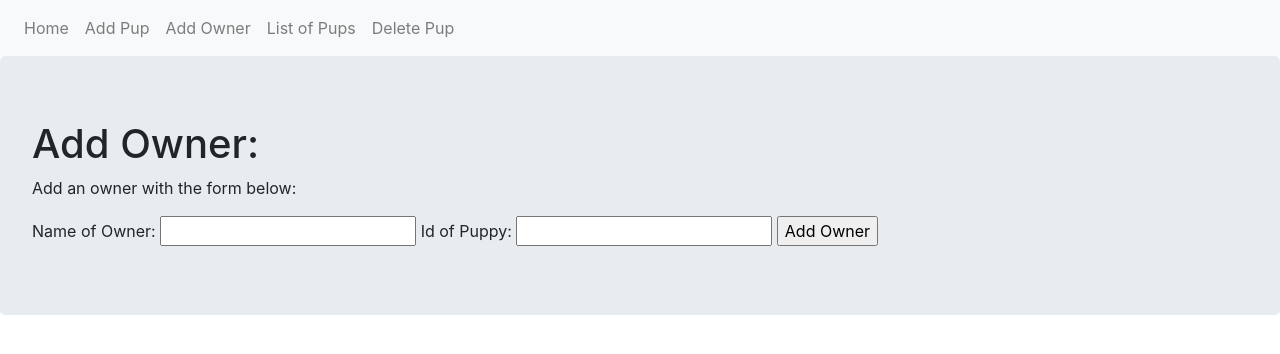
After one commit to northernocean/learning-flask-web, a Flask app: page /add_owner in a window 1280 px wide. The commit adds this page. Shown: the top 354 px of the page. Run offline with Flask 2, Linux system fonts and the light colour scheme; some libraries are stand-ins or nearby versions.

Commit message:
Database Project - add Owner

```diff
--- a/app.py
+++ b/app.py
@@ -1,5 +1,5 @@
 import os
-from forms import AddForm, DelForm
+from forms import AddForm, DelForm, AddOwnerForm
 from flask import Flask, render_template, url_for, redirect
 from flask_sqlalchemy import SQLAlchemy
 from flask_migrate import Migrate
@@ -19,14 +19,43 @@ Migrate(app, db)
 
 class Puppy(db.Model):
 
+    # __tablename__ = "puppy"
+    # default name will be puppy
+
     id = db.Column(db.Integer, primary_key=True)
     name = db.Column(db.Text)
+    # first argument: Class Name
+    # backref: Indicates the string name of a property to be placed on
+    #          the related mapper's class that will handle this relationship
+    #          in the other direction. I.e., owner.puppy where owner is an instance of Owner
+    owner = db.relationship("Owner", backref="puppy", uselist=False)
 
     def __init__(self, name):
         self.name = name
 
     def __str__(self):
-        return f"{self.name} (id: {str(self.id)})"
+        return f"{self.name} (id: {str(self.id)}, owner: {self.owner} )"
+
+    def __repr__(self):
+        return f'{{"id":"{self.id}", "name":"{self.name}", "owner":"{self.owner}"}}'
+
+
+class Owner(db.Model):
+
+    # __tablename__ = "owner"
+    # default name will be owner
+
+    id = db.Column(db.Integer, primary_key=True)
+    name = db.Column(db.Text)
+    # foreign key argument: "table.column_name". This will set up the physical column to hold the foreign key.
+    puppy_id = db.Column(db.Integer, db.ForeignKey("puppy.id"))
+
+    def __init__(self, name, puppy_id):
+        self.name = name
+        self.puppy_id = puppy_id
+
+    def __str__(self):
+        return f"{self.name}"
 
     def __repr__(self):
         return f'{{"name":"{self.name}"}}'
@@ -36,6 +65,24 @@ class Puppy(db.Model):
 def index():
     return render_template("home.html")
 
+@app.route("/add_owner", methods=["GET","POST"])
+def add_owner():
+
+    form = AddOwnerForm()
+
+    if form.validate_on_submit():
+        name = form.name.data
+        pup_id = form.puppy_id.data
+        new_owner = Owner(name, pup_id)
+        print(new_owner.name)
+        print(new_owner.puppy_id)
+        db.session.add(new_owner)
+        db.session.commit()
+
+        return redirect(url_for("list_pup"))
+
+    return render_template("add_owner.html", form=form)
+
 
 @app.route("/add", methods=["GET","POST"])
 def add_pup():
@@ -44,7 +91,6 @@ def add_pup():
 
     if form.validate_on_submit():
         name = form.name.data
-        print(name)
         newpuppy = Puppy(name)
         db.session.add(newpuppy)
         db.session.commit()
--- a/forms.py
+++ b/forms.py
@@ -11,3 +11,10 @@ class DelForm(FlaskForm):
 
     id = IntegerField("Id of Puppy to Delete: ")
     submit = SubmitField("Delete Puppy")
+
+
+class AddOwnerForm(FlaskForm):
+
+    name = StringField("Name of Owner: ")
+    puppy_id = IntegerField("Id of Puppy: ")
+    submit = SubmitField("Add Owner")
--- /dev/null
+++ b/templates/add_owner.html
@@ -0,0 +1,16 @@
+{% extends "base.html" %}
+{% block content %}
+
+<div class="jumbotron">
+    <h1>Add Owner:</h1>
+  <p>Add an owner with the form below:</p>
+  <form method="POST">
+      {# This hidden_tag is a CSRF security feature. #}
+      {{ form.hidden_tag() }}
+      {{ form.name.label }} {{ form.name() }}
+      {{ form.puppy_id.label }} {{ form.puppy_id() }}
+      {{ form.submit() }}
+  </form>
+</div>
+
+{% endblock %}
--- a/templates/base.html
+++ b/templates/base.html
@@ -17,6 +17,7 @@
       <div class="navbar-nav">
         <a class="nav-item nav-link" href="{{ url_for('index') }}">Home</a>
         <a class="nav-item nav-link" href="{{ url_for('add_pup') }}">Add Pup</a>
+        <a class="nav-item nav-link" href="{{ url_for('add_owner') }}">Add Owner</a>
         <a class="nav-item nav-link" href="{{ url_for('list_pup') }}">List of Pups</a>
         <a class="nav-item nav-link" href="{{ url_for('del_pup') }}">Delete Pup</a>
 
```
Also changed, not shown: migrations/versions/9ea889af48a8_addedowner.py (added, +34 -0 lines).
